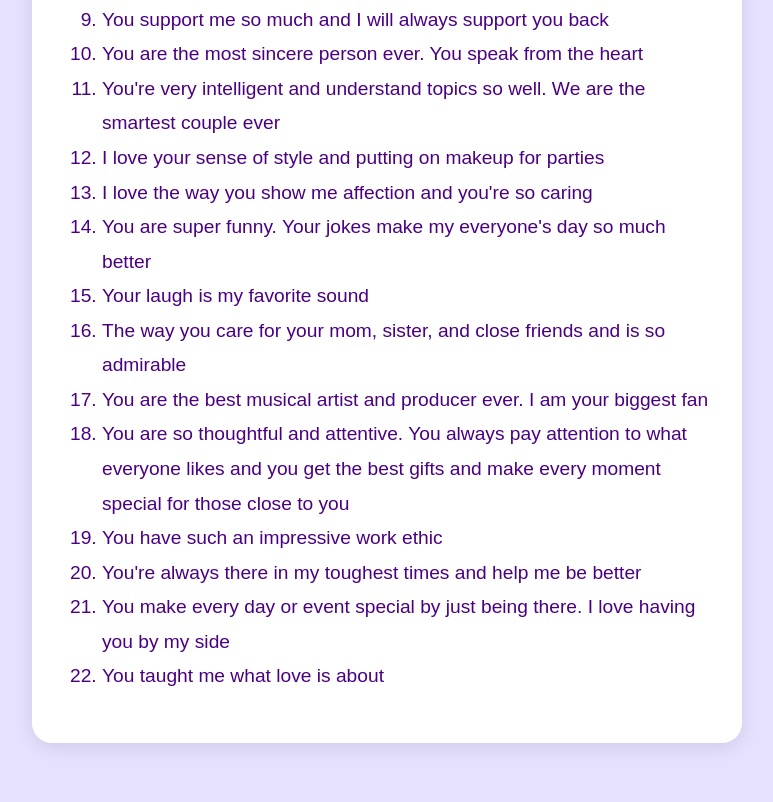
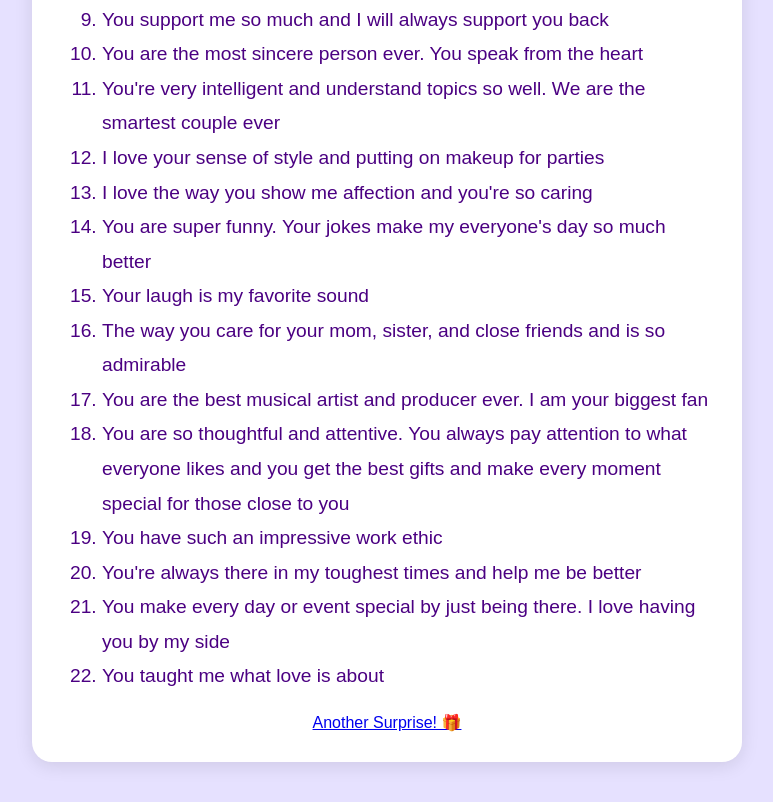
Before and after one commit to jatin-tahiliani/birthday, a plain HTML site: page message.html in a window 1280 px wide. Shown: the part 807-1609 px from the top of the page, without its empty margins (253-1026 px from the left). Drawn offline with Linux system fonts and the light colour scheme.

Commit message:
Update message.html

```diff
--- a/message.html
+++ b/message.html
@@ -38,6 +38,7 @@
             <li>You taught me what love is about</li>
             <!-- Keep going until 22 -->
         </ol>
+        <a href="poem.html" class="surprise-link">Another Surprise! 🎁</a>
     </div>
 
 </body>
```
